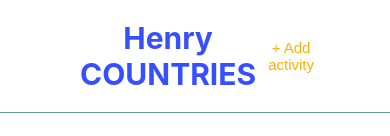
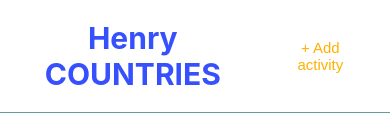
Before and after one commit to santialtamira/demo-COUNTRIES-client, a React (Create React App) app: page /countries in a window 390 px wide. Shown: the top 136 px of the page. Built offline with nearby package versions, Linux system fonts and the light colour scheme; no server answers.

Commit message:
fixed navBar responsiveness

```diff
--- a/src/Components/AddButton/AddButton.module.css
+++ b/src/Components/AddButton/AddButton.module.css
@@ -14,3 +14,9 @@
     border: #3750FE solid 2px;
     background-color: transparent;
 }
+
+@media all and  (max-width: 820px){
+    .btn{
+        margin-right: 15px;
+    }
+}
--- a/src/Components/Navbar/NavBar.module.css
+++ b/src/Components/Navbar/NavBar.module.css
@@ -18,5 +18,7 @@
 }
 
 @media all and  (max-width: 820px){
-
+    .title{
+        padding-left: 0px;
+    }
 }
```
